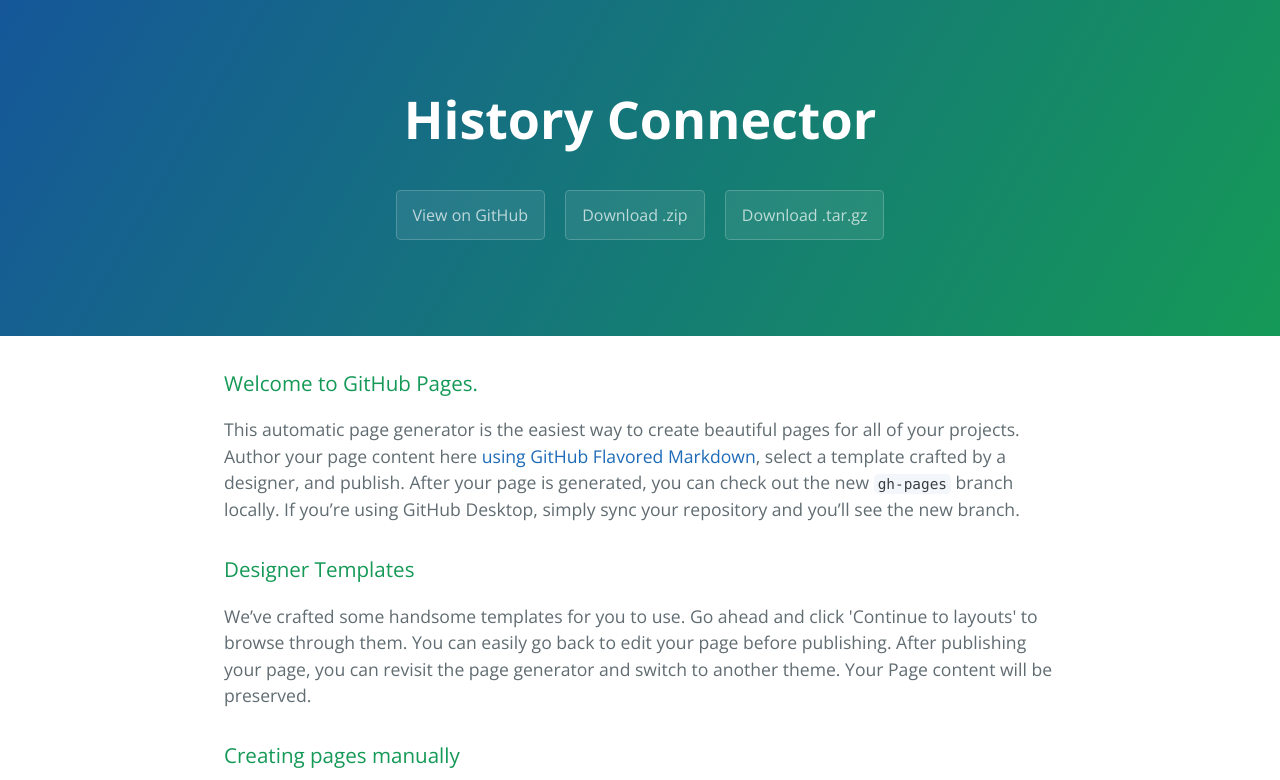
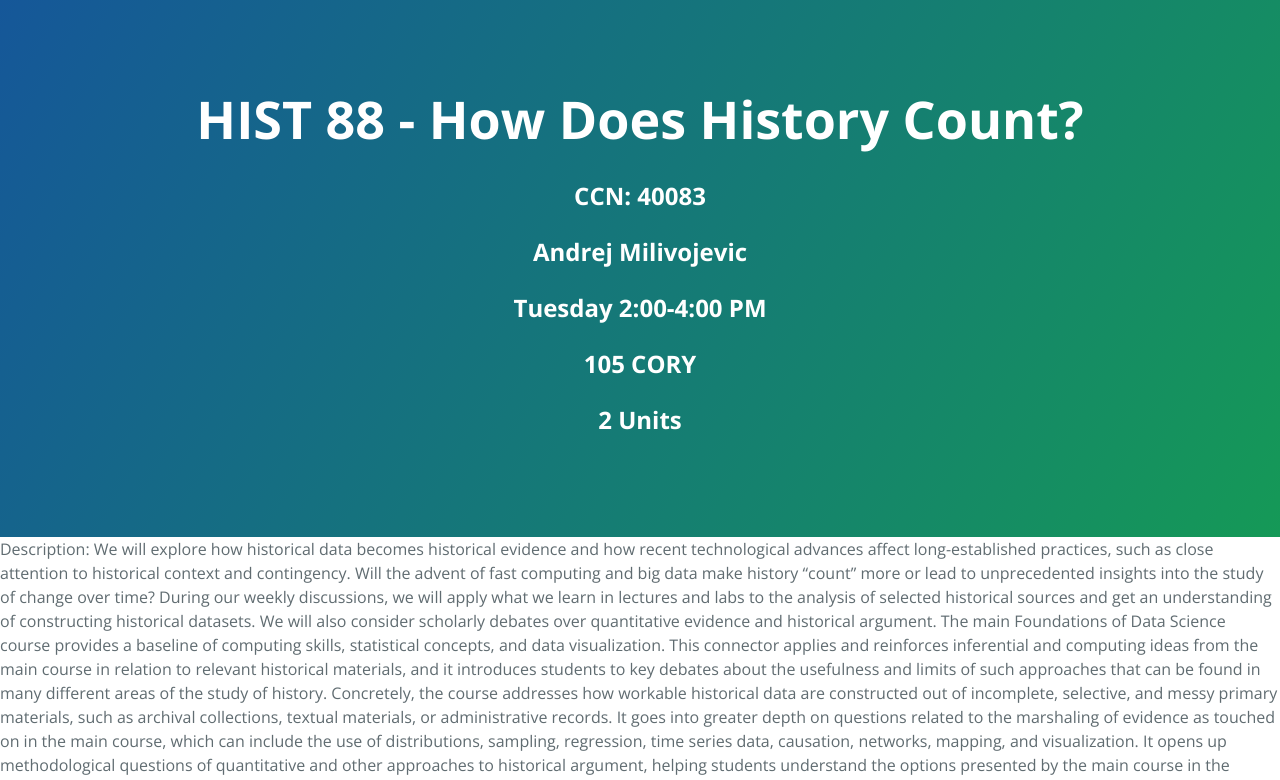
Before and after one commit to data-8/history-connector, a plain HTML site: page index.html in a window 1280 px wide. Shown: the top 780 px of the page. Drawn offline with nearby package versions, Linux system fonts and the light colour scheme.

Commit message:
Update index.html

```diff
--- a/index.html
+++ b/index.html
@@ -11,12 +11,35 @@
   </head>
   <body>
     <section class="page-header">
-      <h1 class="project-name">History Connector</h1>
-      <h2 class="project-tagline"></h2>
-      <a href="https://github.com/dsten/history-connector" class="btn">View on GitHub</a>
-      <a href="https://github.com/dsten/history-connector/zipball/master" class="btn">Download .zip</a>
-      <a href="https://github.com/dsten/history-connector/tarball/master" class="btn">Download .tar.gz</a>
+      <h1 class="project-name">HIST 88 - How Does History Count?</h1>
+      <h2>CCN: 40083</h2>
+      <h2>Andrej Milivojevic</h2>
+      <h2>Tuesday 2:00-4:00 PM</h2>
+      <h2>105 CORY</h2>
+      <h2>2 Units</h2>
     </section>
+
+Description:
+We will explore how historical data becomes historical evidence and how recent technological advances affect long-established practices, such as close attention to historical context and contingency. Will the advent of fast computing and big data make history “count” more or lead to unprecedented insights into the study of change over time? During our weekly discussions, we will apply what we learn in lectures and labs to the analysis of selected historical sources and get an understanding of constructing historical datasets. We will also consider scholarly debates over quantitative evidence and historical argument.
+
+
+The main Foundations of Data Science course provides a baseline of computing skills, statistical concepts, and data visualization. This connector applies and reinforces inferential and computing ideas from the main course in relation to relevant historical materials, and it introduces students to key debates about the usefulness and limits of such approaches that can be found in many different areas of the study of history.
+
+Concretely, the course addresses how workable historical data are constructed out of incomplete, selective, and messy primary materials, such as archival collections, textual materials, or administrative records. It goes into greater depth on questions related to the marshaling of evidence as touched on in the main course, which can include the use of distributions, sampling, regression, time series data, causation, networks, mapping, and visualization. It opens up methodological questions of quantitative and other approaches to historical argument, helping students understand the options presented by the main course in the context of the overall character of historical thinking.
+
+Topics include :
+
+What counts as quantitative history, and what doesn’t?
+Debate 1: Narrative and quantification
+Organizing historical data: turning raw data into a database
+Debate 2: Sampling and its significance: Time on the Cross, and the critics and supporters of cliometrics
+Visualizing income inequality over time: why are we so confident about the Piketty-Saez “U-shaped” curve?
+Recap 1: The many uses of descriptive statistics in historical contexts
+Extensions 1: Indices, growth rates and other tools by historians
+The promise, and peril, of moving beyond descriptive statistics: thinking historically about explaining variance
+Extension 2: Thinking about non-linear relationships: a richer explanation and more realistic explanation of variance in the real-world?
+Debate 3: History in the era of Big Data: a repeat of the cliometrics debate?
+Recap 2: How many uses of quantitative approaches in historical contexts?
 
     <section class="main-content">
       <h3>
```
